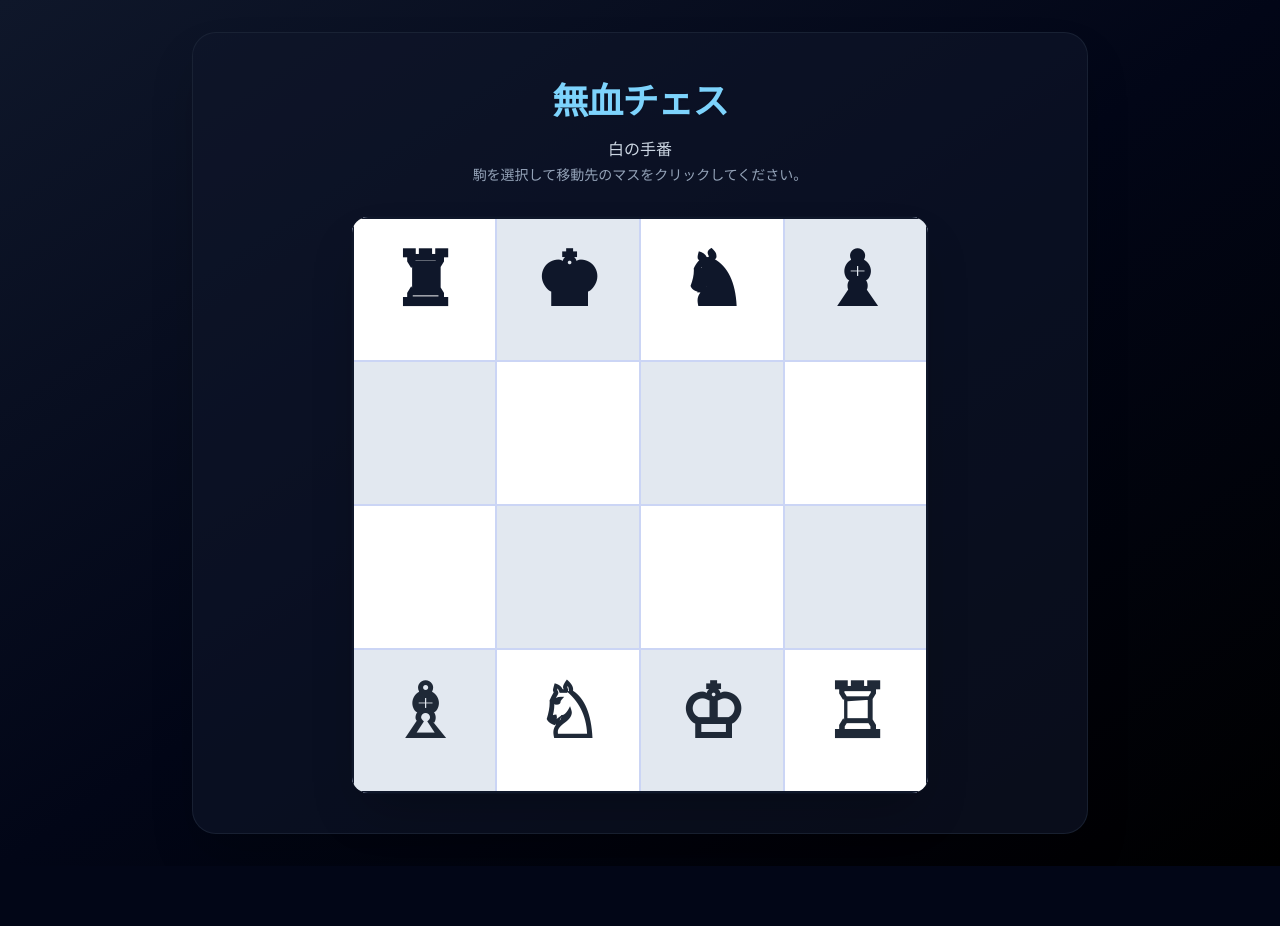
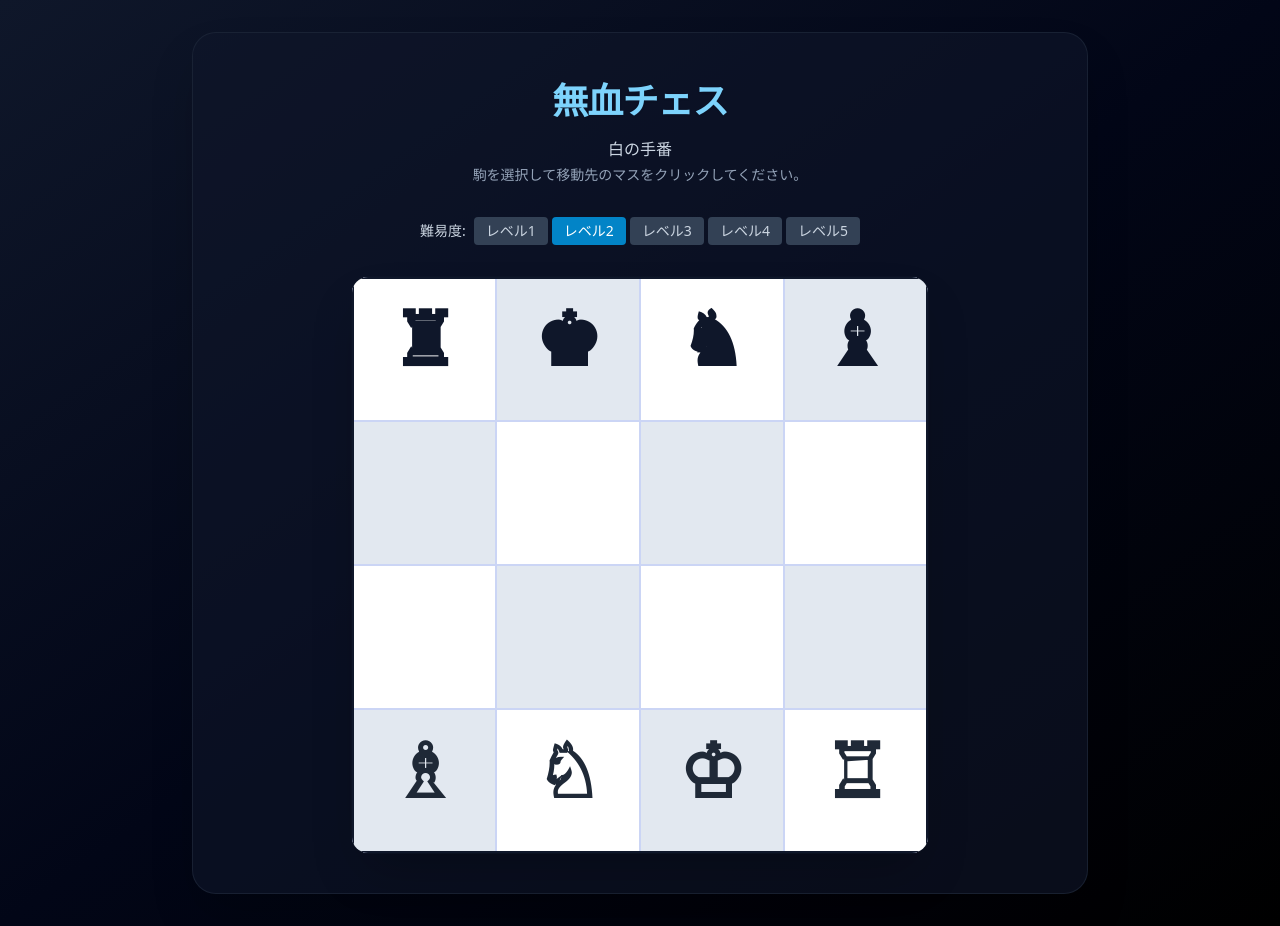
Before and after one commit to kurehajime/bloodless_chess, a React (Vite) app: page / in a window 1280 px wide. Before the commit the page ends 866 px from the top, so only its background shows below. Built offline with nearby package versions, Linux system fonts and the light colour scheme.

Commit message:
レベル選択

```diff
--- a/src/App.tsx
+++ b/src/App.tsx
@@ -1,5 +1,6 @@
 import { useCallback, useEffect, useState } from 'react';
 import BoardComponent from './components/BoardComponent';
+import DifficultySelector, { getDifficultyDepth } from './components/DifficultySelector';
 import type { Position } from './game/board';
 import { GameManager } from './game/gameManager';
 import { GameAI } from './ai/GameAI';
@@ -8,8 +9,9 @@ import type { Turn } from './game/board';
 function App() {
   const [manager, setManager] = useState(() => GameManager.create());
   const [isThinking, setIsThinking] = useState(false);
+  const [difficulty, setDifficulty] = useState(2);
   const aiTurn: Turn = 'BLACK';
-  const searchDepth = 2;
+  const searchDepth = getDifficultyDepth(difficulty);
 
   const handleCellClick = useCallback((position: Position) => {
     setManager((prev) => GameManager.handleCellClick(prev, position));
@@ -17,6 +19,10 @@ function App() {
 
   const handlePieceSelect = useCallback((pieceIndex: number) => {
     setManager((prev) => GameManager.selectPiece(prev, pieceIndex));
+  }, []);
+
+  const handleDifficultyChange = useCallback((level: number) => {
+    setDifficulty(level);
   }, []);
 
   useEffect(() => {
@@ -71,6 +77,11 @@ function App() {
             </p>
           )}
         </header>
+        <DifficultySelector
+          level={difficulty}
+          onLevelChange={handleDifficultyChange}
+          disabled={isThinking}
+        />
         <div className="flex w-full justify-center">
           <BoardComponent
             board={manager.board}
--- /dev/null
+++ b/src/components/DifficultySelector.tsx
@@ -0,0 +1,45 @@
+type DifficultySelectorProps = {
+  level: number;
+  onLevelChange: (level: number) => void;
+  disabled?: boolean;
+};
+
+const LEVELS = [
+  { level: 1, label: 'レベル1', depth: 1 },
+  { level: 2, label: 'レベル2', depth: 2 },
+  { level: 3, label: 'レベル3', depth: 4 },
+  { level: 4, label: 'レベル4', depth: 6 },
+  { level: 5, label: 'レベル5', depth: 8 },
+];
+
+export const getDifficultyDepth = (level: number): number => {
+  return LEVELS.find((l) => l.level === level)?.depth ?? 2;
+};
+
+export default function DifficultySelector({
+  level,
+  onLevelChange,
+  disabled = false,
+}: DifficultySelectorProps) {
+  return (
+    <div className="flex items-center gap-2">
+      <span className="text-sm text-slate-300">難易度:</span>
+      <div className="flex gap-1">
+        {LEVELS.map((item) => (
+          <button
+            key={item.level}
+            onClick={() => onLevelChange(item.level)}
+            disabled={disabled}
+            className={`rounded px-3 py-1 text-sm font-medium transition-colors ${
+              level === item.level
+                ? 'bg-sky-600 text-white'
+                : 'bg-slate-700 text-slate-300 hover:bg-slate-600'
+            } ${disabled ? 'cursor-not-allowed opacity-50' : ''}`}
+          >
+            {item.label}
+          </button>
+        ))}
+      </div>
+    </div>
+  );
+}
```
Also changed, not shown: .AGENTS/連絡帳.md, .AGENTS/開発計画.md.
